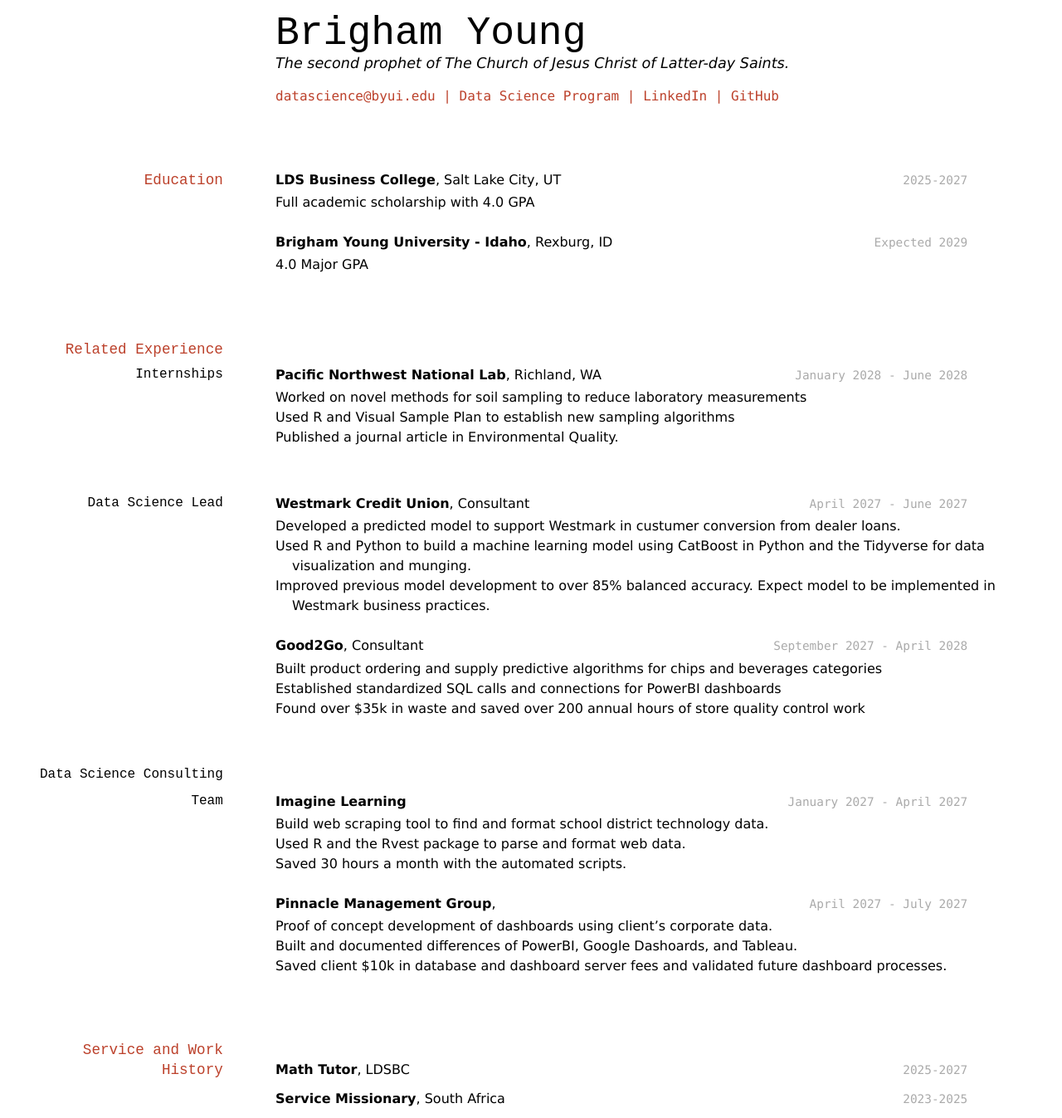
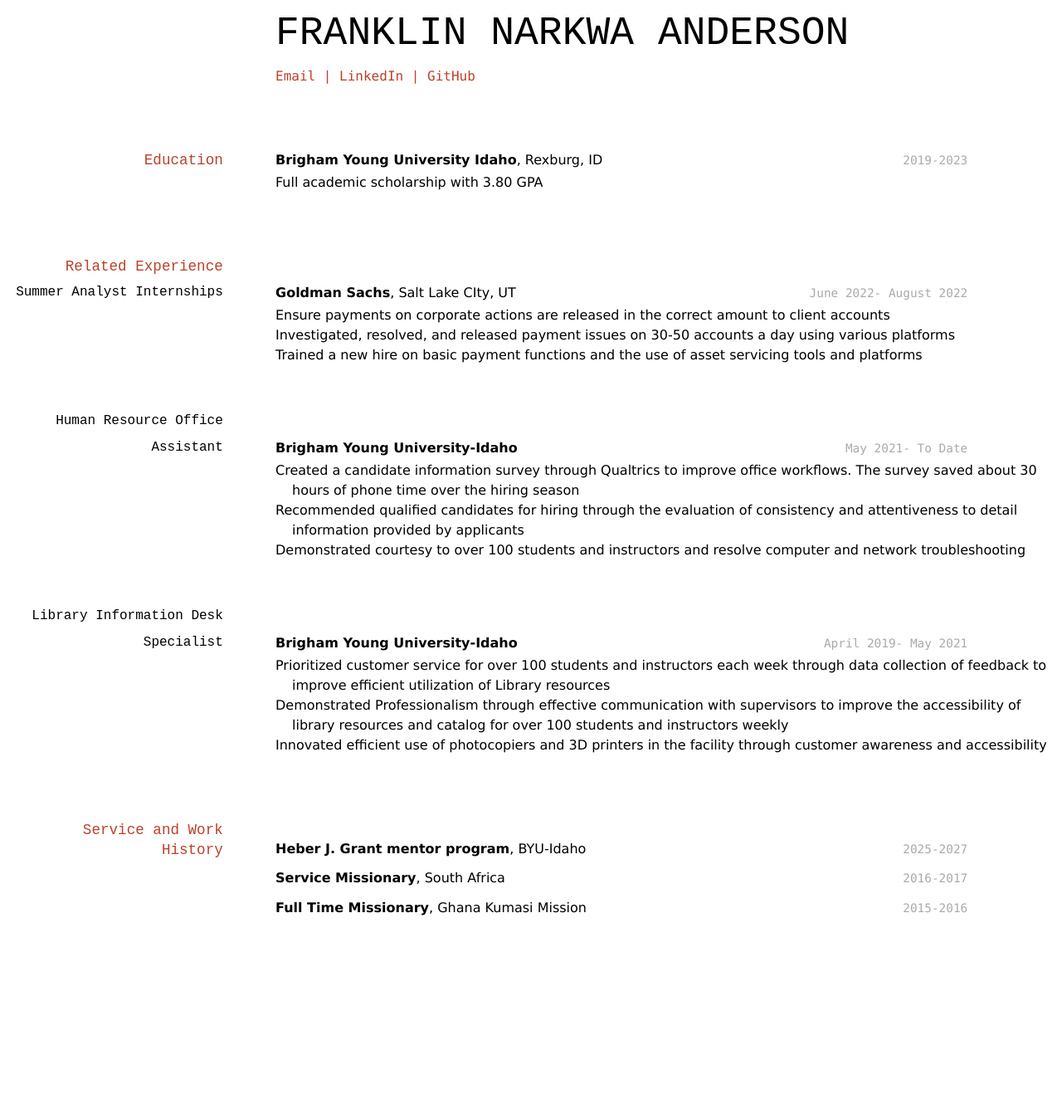
Before and after one commit to franklinnarkwa/Anderson_resu-me, a Jekyll site: the page built from docs/index.md, in a window 1280 px wide. Shown: the whole page at 83% size. Built offline with Jekyll 4.4.1, drawn with Linux system fonts in a browser that asks for light colours; after the commit the page ends 1117 px from its top, so only the background shows below that.

Commit message:
Made my resume
Here is my resume with my current and previous job roles

```diff
--- a/docs/index.md
+++ b/docs/index.md
@@ -1,85 +1,74 @@
 ---
 layout: cv
-title: Brigham Young's Resume
+title: Franklin Anderson's Resume
 ---
-# Brigham Young
-The second prophet of The Church of Jesus Christ of Latter-day Saints.
+# FRANKLIN NARKWA ANDERSON
 
 <div id="webaddress">
-<a href="datascience@byui.edu">datascience@byui.edu</a>
-| <a href="https://byuidatascience.github.io/development.html">Data Science Program</a>
-| <a href="https://www.linkedin.com/groups/13537407/">LinkedIn</a>
-| <a href="https://github.com/byuids-resumes">GitHub</a>
+<a href="franklinnarkwa@byui.edu">Email</a>
+| <a href="https://www.linkedin.com/in/franklin-narkwa">LinkedIn</a>
+| <a href="franklinnarkwa.github.io">GitHub</a>
 </div>
 
 <!-- https://www.monique.tech/the-art-of-markdown -->
 
 ## Education
 
-`2025-2027`
-__LDS Business College__, Salt Lake City, UT
+`2019-2023`
+__Brigham Young University Idaho__, Rexburg, ID
 
-- Full academic scholarship with 4.0 GPA
-
-`Expected 2029`
-__Brigham Young University - Idaho__, Rexburg, ID
-
-- 4.0 Major GPA
+- Full academic scholarship with 3.80 GPA
 
 
 ## Related Experience
 
-### Internships
+### Summer Analyst Internships
 
-`January 2028 - June 2028`
-__Pacific Northwest National Lab__, Richland, WA
+`June 2022- August 2022`
+__Goldman Sachs__, Salt Lake CIty, UT
 
-- Worked on novel methods for soil sampling to reduce laboratory measurements
-- Used R and Visual Sample Plan to establish new sampling algorithms
-- Published a journal article in Environmental Quality.
+- Ensure payments on corporate actions are released in the correct amount to client accounts
+- Investigated, resolved, and released payment issues on 30-50 accounts a day using various platforms
+- Trained a new hire on basic payment functions and the use of asset servicing tools and
+platforms
 
-### Data Science Lead
+### Human Resource Office Assistant
 
-`April 2027 - June 2027`
-__Westmark Credit Union__, Consultant
+`May 2021- To Date`
+__Brigham Young University-Idaho__
 
-- Developed a predicted model to support Westmark in custumer conversion from dealer loans.
-- Used R and Python to build a machine learning model using CatBoost in Python and the Tidyverse for data visualization and munging.
-- Improved previous model development to over 85% balanced accuracy. Expect model to be implemented in Westmark business practices.
+- Created a candidate information survey through Qualtrics to improve office workflows. The survey
+saved about 30 hours of phone time over the hiring season
+- Recommended qualified candidates for hiring through the evaluation of consistency and attentiveness to
+detail information provided by applicants
+- Demonstrated courtesy to over 100 students and instructors and resolve computer and network
+troubleshooting
 
-`September 2027 - April 2028`
-__Good2Go__, Consultant
+### Library Information Desk Specialist
+`April 2019- May 2021`
+__Brigham Young University-Idaho__
 
-- Built product ordering and supply predictive algorithms for chips and beverages categories
-- Established standardized SQL calls and connections for PowerBI dashboards
-- Found over $35k in waste and saved over 200 annual hours of store quality control work
+- Prioritized customer service for over 100 students and instructors each week through data collection
+of feedback to improve efficient utilization of Library resources
+- Demonstrated Professionalism through effective communication with supervisors to improve the
+accessibility of library resources and catalog for over 100 students and instructors weekly
+- Innovated efficient use of photocopiers and 3D printers in the facility through customer awareness
+and accessibility
 
-### Data Science Consulting Team
 
-`January 2027 - April 2027`
-__Imagine Learning__
-
-- Build web scraping tool to find and format school district technology data.
-- Used R and the Rvest package to parse and format web data.
-- Saved 30 hours a month with the automated scripts.
-
-`April 2027 - July 2027`
-__Pinnacle Management Group__,
-
-- Proof of concept development of dashboards using client's corporate data.
-- Built and documented differences of PowerBI, Google Dashoards, and Tableau.
-- Saved client $10k in database and dashboard server fees and validated future dashboard processes.
 
 
 ## Service and Work History
 
 `2025-2027`
-__Math Tutor__, LDSBC
+__Heber J. Grant mentor program__, BYU-Idaho
 
 
-`2023-2025`
+`2016-2017`
 __Service Missionary__, South Africa
 
+`2015-2016`
+__Full Time Missionary__, Ghana Kumasi Mission
 
 
 <!-- ### Footer
```
